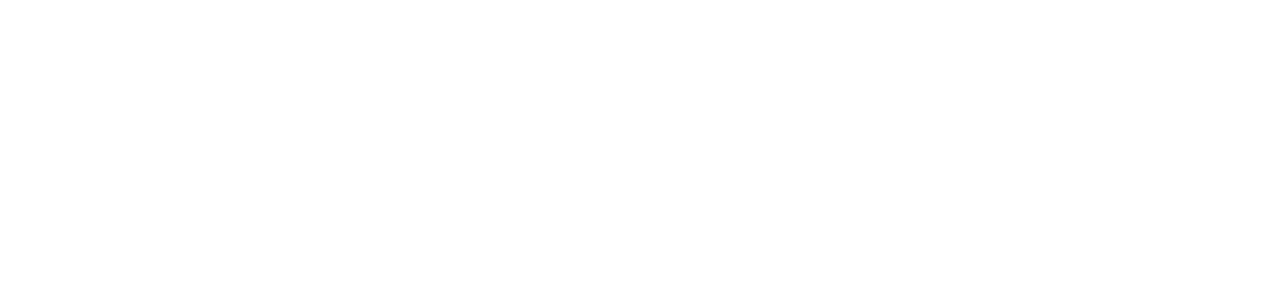
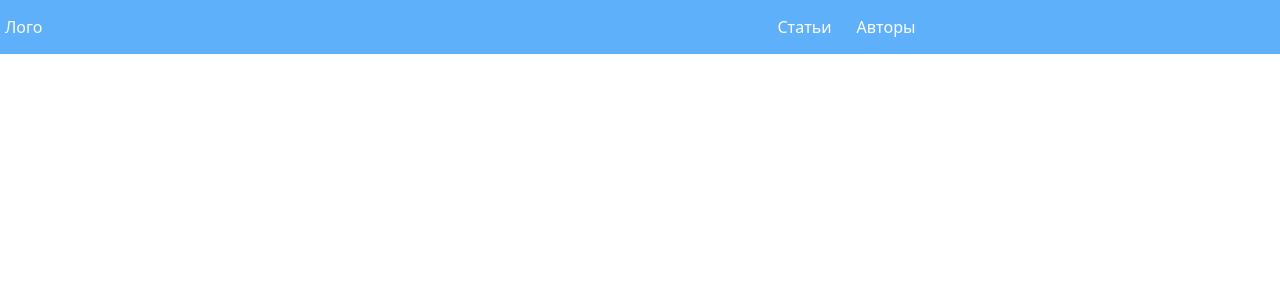
Before and after one commit to RomanLeshchishin/Articles-fullstack, a React (Vite) app in the folder articles-frontend/: page / in a window 1280 px wide. Shown: the top 300 px of the page. Built offline with nearby package versions, Linux system fonts and the light colour scheme.

Commit message:
Frontend, navbar

```diff
--- a/articles-frontend/package.json
+++ b/articles-frontend/package.json
@@ -1,5 +1,5 @@
 {
-  "name": "fitness-frontend",
+  "name": "articles-frontend",
   "private": true,
   "version": "0.0.0",
   "type": "module",
--- a/articles-frontend/src/components/Header/Header.tsx
+++ /dev/null
@@ -1,11 +0,0 @@
-import styles from "./Header.module.scss";
-
-const Header = () => {
-    return (
-        <div>
-
-        </div>
-    );
-};
-
-export default Header;
--- /dev/null
+++ b/articles-frontend/src/components/Navbar/Navbar.module.scss
@@ -0,0 +1,32 @@
+.navbar {
+  display: flex;
+  flex-direction: row;
+  overflow: hidden;
+  position: sticky;
+  background-color: #5FB0FB;
+  top: 0;
+  gap: 725px;
+
+  .logo{
+    display: block;
+    text-align: center;
+    color: white;
+    padding: 15px 5px;
+  }
+
+  .navLinkBlock {
+    display: flex;
+    flex-direction: row;
+    gap: 15px;
+    justify-content: center;
+    align-items: center;
+
+    .navLink {
+      display: block;
+      text-align: center;
+      color: white;
+      padding: 15px 5px;
+      text-decoration: none;
+    }
+  }
+}
--- /dev/null
+++ b/articles-frontend/src/components/Navbar/Navbar.tsx
@@ -0,0 +1,20 @@
+import styles from "./Navbar.module.scss";
+import {Link} from "react-router-dom";
+
+const Navbar = () => {
+    return (
+        <div className={styles.navbar}>
+            <div className={styles.logo}>Лого</div>
+            <div className={styles.navLinkBlock}>
+                <Link to={''} className={styles.navLink}>Статьи</Link>
+                <Link to={''} className={styles.navLink}>Авторы</Link>
+            </div>
+            <div className={styles.navLinkBlock}>
+                <Link to={''} className={styles.navLink}>Войти</Link>
+                <Link to={''} className={styles.navLink}>Зарегистрироваться</Link>
+            </div>
+        </div>
+    );
+};
+
+export default Navbar;
--- a/articles-frontend/src/pages/MainPage/MainPage.tsx
+++ b/articles-frontend/src/pages/MainPage/MainPage.tsx
@@ -1,9 +1,9 @@
-import Header from "../../components/Header/Header.tsx";
+import Navbar from "../../components/Navbar/Navbar.tsx";
 
 const MainPage = () => {
     return (
         <div>
-            <Header/>
+            <Navbar/>
         </div>
     );
 };
```
Also changed, not shown: articles-frontend/src/components/Header/Header.module.scss (deleted).
